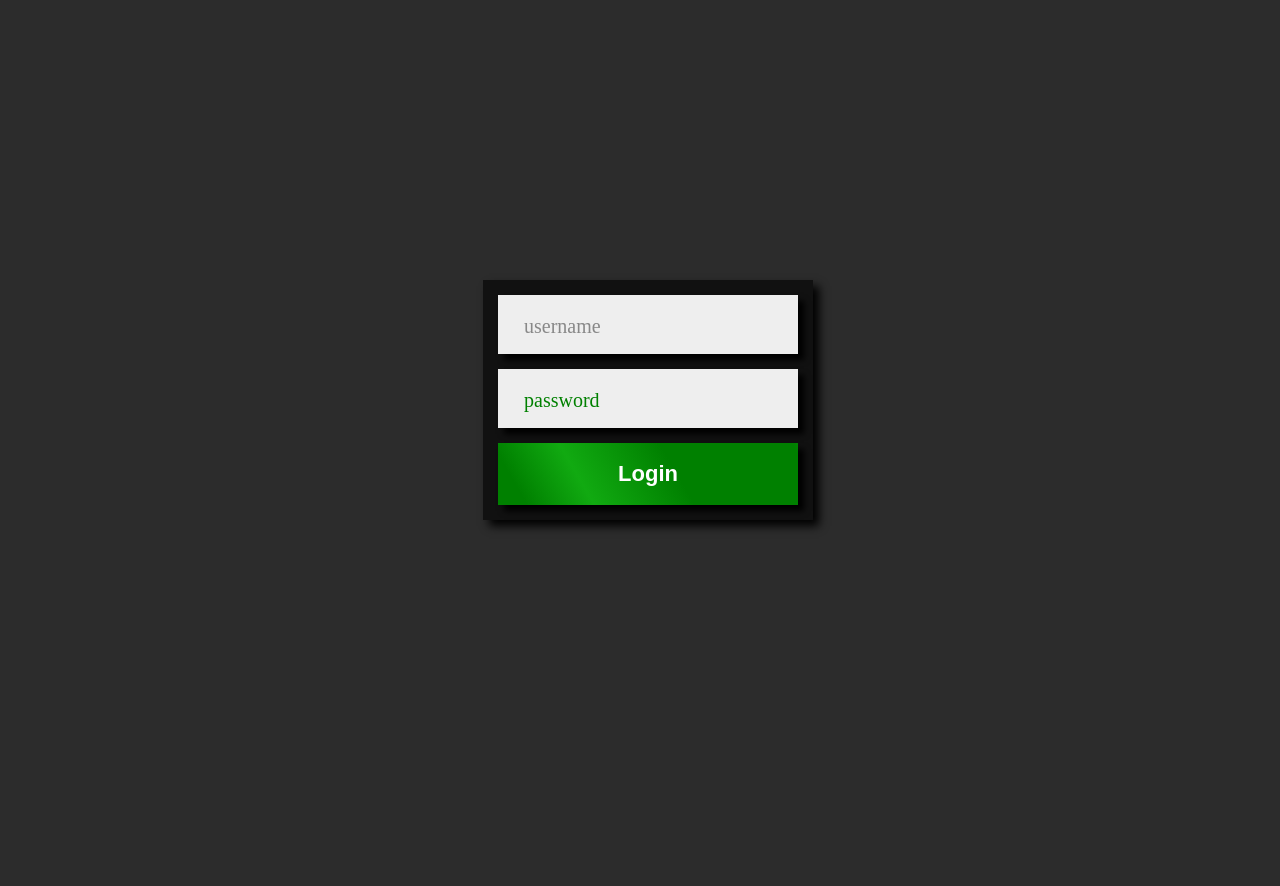
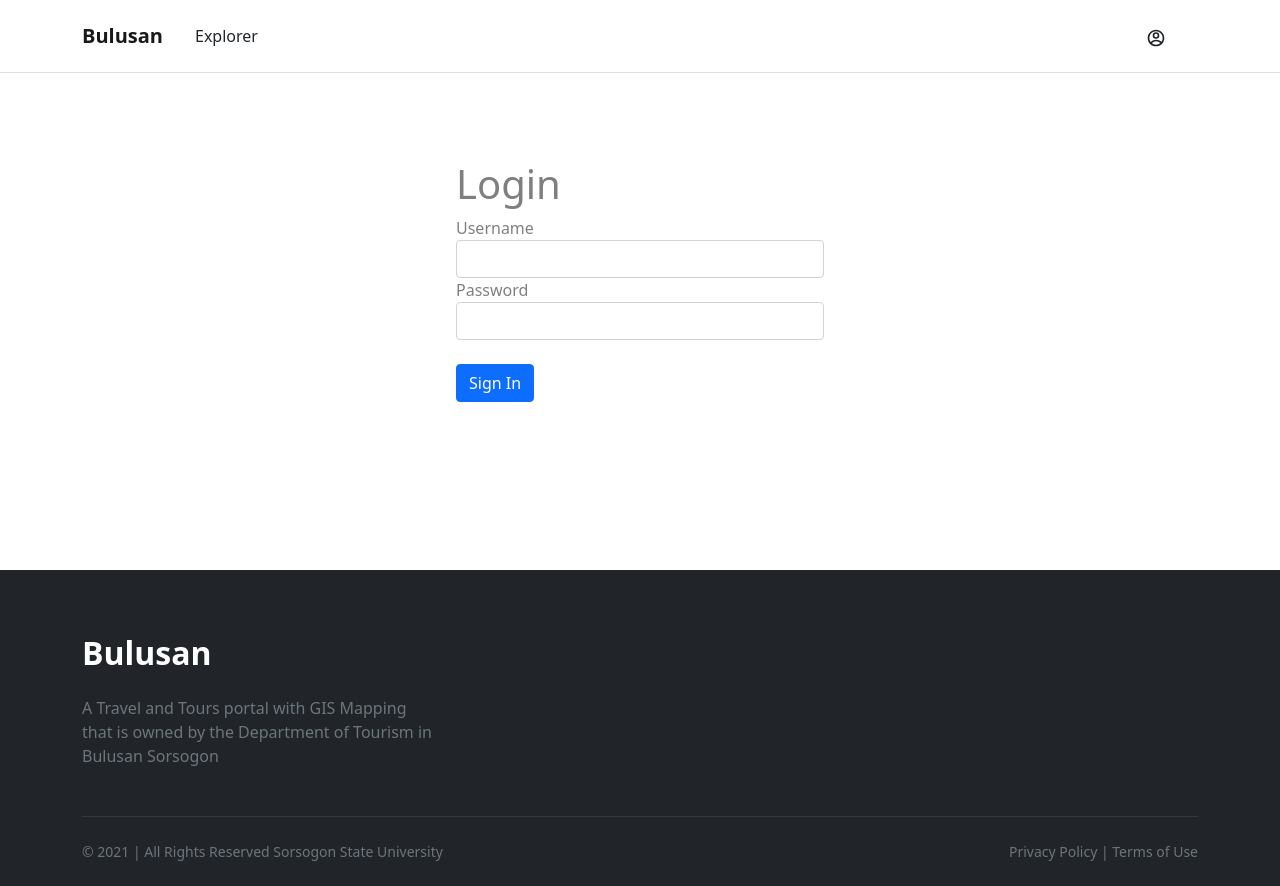
Before and after one commit to jaspernicholfabella/bulusan, a Flask app: page /login in a window 1280 px wide. Before the commit the page ends 529 px from the top, so only its background shows below. Run offline with Flask 2, Linux system fonts and the light colour scheme; some libraries are stand-ins or nearby versions.

Commit message:
fixed login, and some other issues

```diff
--- a/app.py
+++ b/app.py
@@ -1,18 +1,14 @@
 import os
-from flask import Flask,render_template,abort,url_for,request,redirect
+from flask import Flask,render_template,abort,url_for,request,redirect,flash
 from flask_sqlalchemy import SQLAlchemy
 from sqlalchemy import Column, Integer, String, Float, Text, BLOB
 from flask_admin import Admin, form
 from flask_admin.menu import MenuLink
 from flask_admin.contrib.sqla import ModelView
-from sqlalchemy import literal
-from flask_admin.contrib.sqla.fields import QuerySelectField
-from flask_admin.contrib import fileadmin
 from jinja2 import Markup
-from PIL import Image
-from wtforms import SelectField
-from flask_admin.form import Select2Widget
-import sqlalchemy
+from flask_wtf import FlaskForm
+from wtforms import StringField,PasswordField,SubmitField,SelectField
+from wtforms.validators import DataRequired
 
 
 app = Flask(__name__)
@@ -28,38 +24,36 @@
 app.config['FLASK_ADMIN_SWATCH'] = 'cosmo'
 
 db = SQLAlchemy(app)
-
 admin = Admin(app,name='bulusan',template_mode='bootstrap3')
 
-## create database
-@app.cli.command('db_create')
-def db_create():
-    db.create_all()
-    print('Database created!')
 
-## deleting database data
-@app.cli.command('db_drop')
-def db_drop():
-    db.drop_all()
-    print('Database dropped!')
-## ROUTES
+class LoginForm(FlaskForm):
+    user_name = StringField('Username',validators=[DataRequired()])
+    password= PasswordField('Password',validators=[DataRequired()])
+    submit=SubmitField('Sign In')
+
+
+
+
 
 @app.route('/')
 def homepage():
     posts = Posts.query.all()
     post_new = []
     header_image_dict = {}
-    for post in posts:
-        gallery = Gallery.query.filter_by(slug=post.slug).one()
-        header_image_dict.update({post.slug: gallery.image_header})
-    i = 0
+    try:
+        for post in posts:
+            gallery = Gallery.query.filter_by(slug=post.slug).one()
+            header_image_dict.update({post.slug: gallery.image_header})
+        i = 0
 
-    for post in reversed(posts):
-        if i > 2:
-            break
-        post_new.append(post)
-        i += 1
-
+        for post in reversed(posts):
+            if i > 2:
+                break
+            post_new.append(post)
+            i += 1
+    except Exception as e:
+        print(e)
     return render_template('index.html', posts=post_new, header_image_dict=header_image_dict)
 
 @app.route('/showall')
@@ -67,14 +61,17 @@
     posts = Posts.query.all()
     post_new = []
     header_image_dict = {}
-    for post in posts:
-        gallery = Gallery.query.filter_by(slug=post.slug).one()
-        header_image_dict.update({post.slug: gallery.image_header})
-    i = 0
+    try:
+        for post in posts:
+            gallery = Gallery.query.filter_by(slug=post.slug).one()
+            header_image_dict.update({post.slug: gallery.image_header})
+        i = 0
 
-    for post in reversed(posts):
-        post_new.append(post)
-        i += 1
+        for post in reversed(posts):
+            post_new.append(post)
+            i += 1
+    except:
+        pass
 
     return render_template('show_all.html', posts=post_new, header_image_dict=header_image_dict)
 
@@ -82,12 +79,16 @@
 def explorer():
     is_empty=True
     if request.method == 'POST':
-        posts = Posts.query.filter(Posts.title.contains(request.form["input_search"]))
         header_image_dict = {}
-        for post in posts:
-            is_empty=False
-            gallery = Gallery.query.filter_by(slug=post.slug).one()
-            header_image_dict.update({post.slug: gallery.image_header})
+        try:
+            posts = Posts.query.filter(Posts.title.contains(request.form["input_search"]))
+
+            for post in posts:
+                is_empty=False
+                gallery = Gallery.query.filter_by(slug=post.slug).one()
+                header_image_dict.update({post.slug: gallery.image_header})
+        except:
+            pass
         return render_template('explorer.html',posts=posts,header_image_dict=header_image_dict,is_empty=is_empty,search_for=request.form["input_search"])
     else:
         posts = {}
@@ -105,19 +106,23 @@
     except Exception as e:
         return render_template('post.html')
 
-@app.route('/login')
-def login(error=False):
-    return render_template("login.html",error=error)
+@app.route('/login',methods=["GET","POST"])
+def login():
+    error=''
+    form = LoginForm()
+    if form.validate_on_submit():
+        try:
+            user = AdminAccounts.query.filter_by(username=form.user_name.data).one()
+            if form.user_name.data == user.username and form.password.data == user.password:
+                return redirect(url_for("admin.index"))
+            else:
+                error = 'Username or Password is incorrect!'
+                return render_template("login.html", form=form, error=error)
+        except Exception as e:
+            error = 'Username or Password is incorrect!'
+            return render_template("login.html",form=form,error=error)
 
-@app.route('/validatelogin',methods=["POST","GET"])
-def validatelogin():
-    if request.method == "POST":
-        username=request.form["username"]
-        password=request.form["password"]
-        user = AdminAccounts.query.filter_by(username=username).one()
-        if ((username == user.username) and (password == user.password)):
-            return redirect(url_for("admin.index"))
-    return f'{username},{password}'
+    return render_template("login.html",form=form,error=error)
 
 
 
@@ -168,7 +173,7 @@
     # can_delete=False
 
     page_size = 50
-    column_exclude_list = ['content',]
+    column_exclude_list = ['content','rate','contact_website']
     form_excluded_columns=['slug','contact_website','rate']
     create_modal = True
     edit_modal = True
@@ -177,10 +182,20 @@
         if is_created and not model.slug:
             model.slug = str(str(model.title).lower().replace(" ",'-'))
 
+
+
+def show_posts_slug():
+    return Posts.query.all()
+
+
+
+
 class GalleryModelView(ModelView):
     # can_delete=True
     create_modal = True
     edit_modal = True
+    # column_display_pk = True
+    # can_view_details = True
 
     def _list_thumbnail(view, context, model, name):
         if name == 'image_header':
@@ -223,17 +238,31 @@
         'image_2': _list_thumbnail,
         'image_3': _list_thumbnail
     }
-    l2 = []
-    try:
-        l1 = [x.slug for x in Posts.query.all()]
 
-        for i in range(0,len(l1)):
-            l2.append((l1[i],l1[i]))
-        form_choices = {
-            'slug': l2
-        }
-    except Exception as e:
-        print(e)
+    def scaffold_form(self):
+        form = super(GalleryModelView, self).scaffold_form()
+        choices = ((m.slug, m.slug) for m in Posts.query.all())
+        form.slug.choices = choices
+        return form
+
+
+    # l2 = []
+    # try:
+    #     l1 = [x.slug for x in Posts.query.all()]
+    #     for i in range(0,len(l1)):
+    #         l2.append((l1[i],l1[i]))
+    #     form_choices = {
+    #         'slug': l2
+    #     }
+    # except Exception as e:
+    #     print(e)
+    # form_overrides = dict(
+    #     slug=SelectField
+    # )
+    # form_args = dict(
+    #     slug=dict(slug=show_posts_slug)
+    # )
+
 
     form_extra_fields = {
         'image_header': form.ImageUploadField('Image_Header', base_path=file_path, thumbnail_size=(100, 100, True)),
@@ -243,20 +272,29 @@
         'image_3': form.ImageUploadField('Image_3', base_path=file_path, thumbnail_size=(100, 100, True))
     }
 
+
 class OpeningHoursModelView(ModelView):
     # can_delete=False
     create_modal = True
     edit_modal = True
-    try:
-        l1 = [x.slug for x in Posts.query.all()]
-        l2 = []
-        for i in range(0,len(l1)):
-            l2.append((l1[i],l1[i]))
-        form_choices = {
-            'slug': l2
-        }
-    except Exception as e:
-        print(e)
+
+    def scaffold_form(self):
+        form = super(OpeningHoursModelView, self).scaffold_form()
+        choices = ((m.slug, m.slug) for m in Posts.query.all())
+        form.slug.choices = choices
+        return form
+    # try:
+    #     l1 = [x.slug for x in Posts.query.all()]
+    #     l2 = []
+    #     for i in range(0,len(l1)):
+    #         l2.append((l1[i],l1[i]))
+    #     form_choices = {
+    #         'slug': l2
+    #     }
+    # except Exception as e:
+    #     print(e)
+
+
 
 class AdminAccountsModelView(ModelView):
     # can_delete=False
@@ -270,6 +308,7 @@
 admin.add_view(PostModelView(Posts, db.session))
 admin.add_view(GalleryModelView(Gallery,db.session))
 admin.add_view(OpeningHoursModelView(OpeningHours,db.session))
+
 admin.add_view(AdminAccountsModelView(AdminAccounts,db.session))
 admin.add_link(MenuLink(name='Logout', category='', url="/"))
 
--- a/templates/login.html
+++ b/templates/login.html
@@ -1,23 +1,37 @@
+{%extends "base.html"%}
 
-<link href="../static/login.css" rel = "stylesheet">
-<form class="login-form" action="/validatelogin" method="post">
-  <div>
-    <input type="text" id="username" name="username" value="{{request.form.username}}" required placeholder="username" />
-    <label for="username">username</label>
+{%block content%}
+<div style="
+width:100%;
+display:flex;
+flex-direction:column;
+align-items:center;
+
+justify-content:center;
+padding-top:10rem;
+padding-bottom:8rem;
+"
+>
+
+<form action="" method="post">
+  <p class="h1">Login</p>
+    {{form.hidden_tag()}}
+  <div class="form-group">
+      {{form.user_name.label()}}
+      {{form.user_name(class="form-control",size=32)}}
   </div>
-  <div>
-    <!--required pattern="(?=.*\d)(?=.*[a-z])(?=.*[A-Z]).{6,}"-->
-    <input type="password"  id="password"  name="password" value="{{request.form.password}}" placeholder="&middot;&middot;&middot;&middot;&middot;&middot;&middot;&middot;"/>
-    <label for="password">password</label>
-     {% if error %}
-        <div class="alert">
-          <span class="closebtn" onclick="this.parentElement.style.display='none';">&times;</span>
-            {{error}}
-        </div>
-     {% endif %}
+  <div class="form-group">
+      {{form.password.label()}}
+      {{form.password(class="form-control",size=32)}}
+  </div>
+    <br>
+    {{form.submit(class="btn btn-primary")}}
+    <br>
+</form>
+    <br>
+    <p style="display:flex;align-items:flex-start;">{{error}}</p>
+</div>
 
-  </div>
-  <div>
-  <input type="submit" value="Login" />
-  </div>
-</form>
+
+
+{%endblock%}
```
Also changed, not shown: bulusan.db, static/files/BI8xbGe.jpg (added), static/files/BI8xbGe_thumb.jpg (added), static/files/Flat-Wallpapers-Full-HD-Free-Download-Wallpaperxyz.com-2.jpg (added), static/files/Flat-Wallpapers-Full-HD-Free-Download-Wallpaperxyz.com-2_thumb.jpg (added), static/files/Flat-Wallpapers-Full-HD-Free-Download-Wallpaperxyz.com-6.jpg (added), static/files/Flat-Wallpapers-Full-HD-Free-Download-Wallpaperxyz.com-6_thumb.jpg (added), static/files/background_.jpg (added), static/files/background_2.jpg (added), static/files/background_2_thumb.jpg (added), static/files/background__thumb.jpg (added), static/files/purple-gradient-wallpaper-26053-26738-hd-wallpapers.jpg (added), static/files/purple-gradient-wallpaper-26053-26738-hd-wallpapers_thumb.jpg (added).
